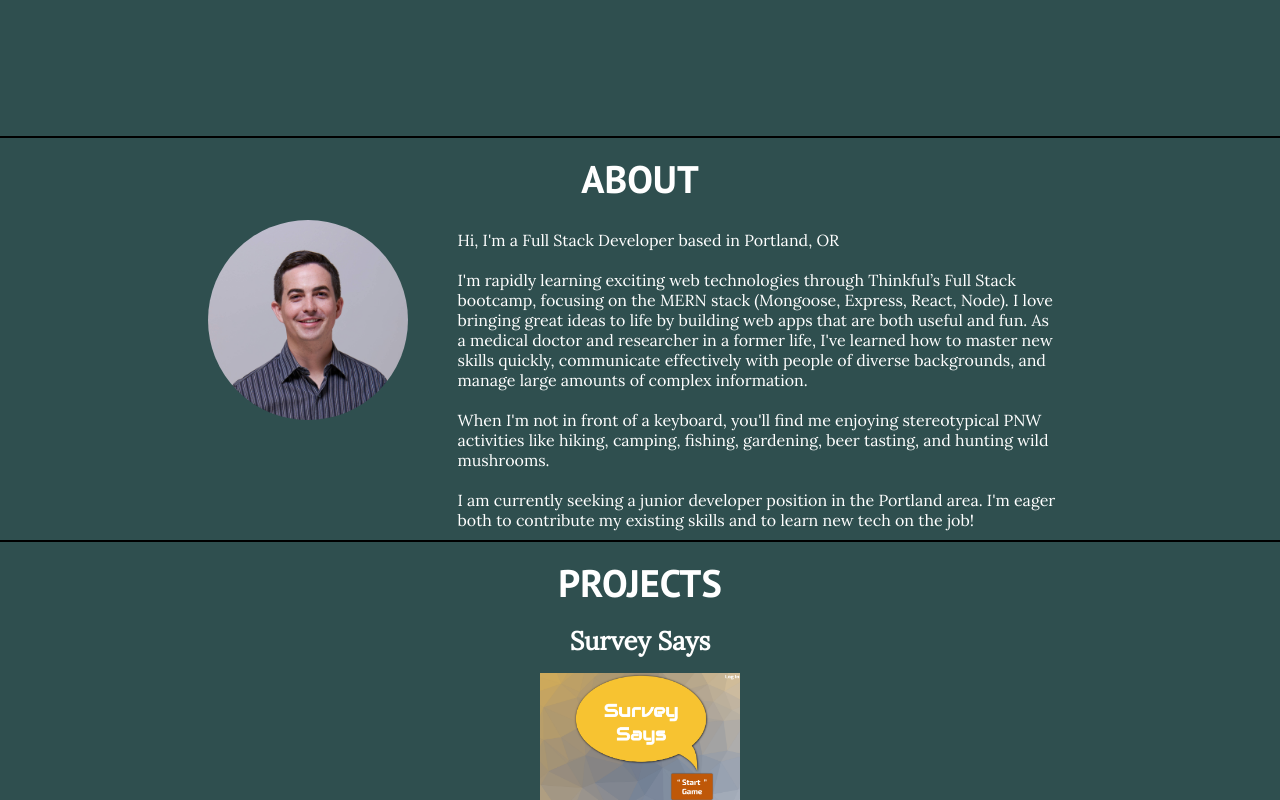
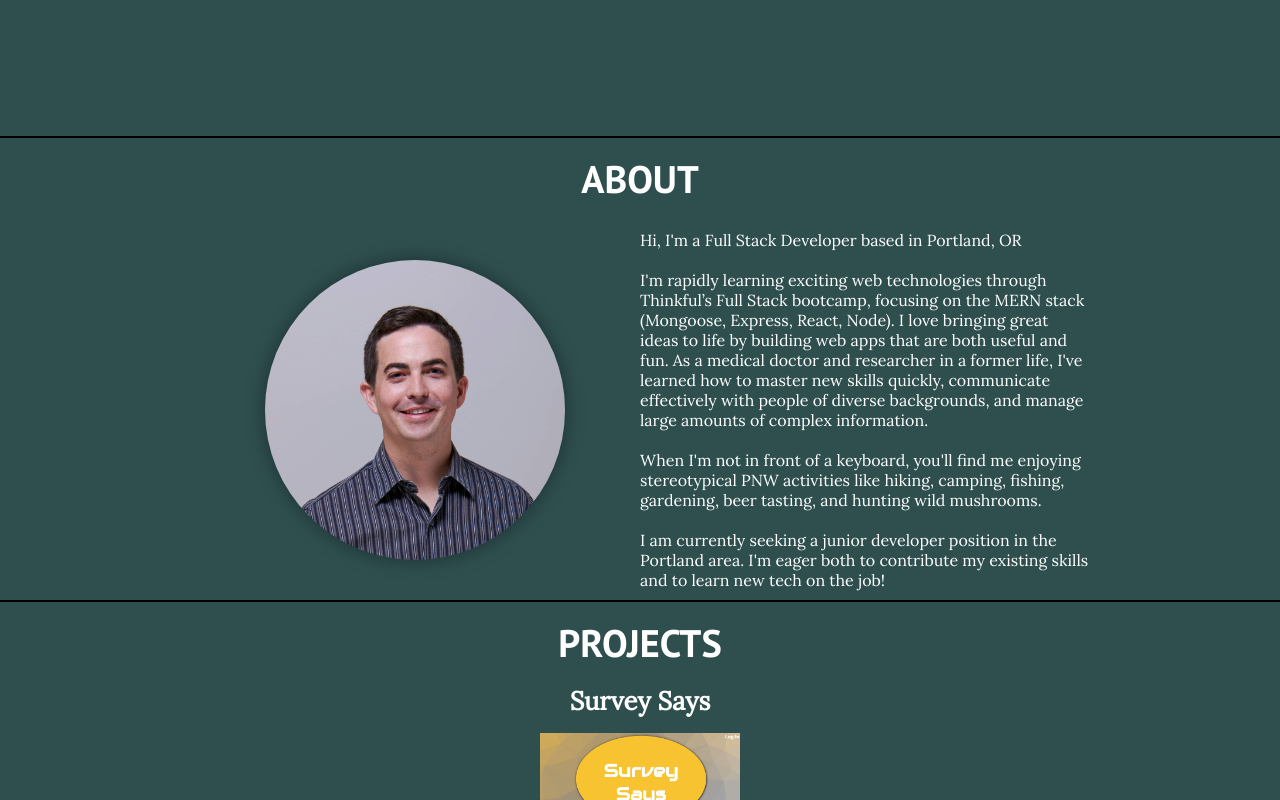
Before and after one commit to fastlain/portfolio, a React (Create React App) app: page / in a window 1280 px wide. Shown: the part 662-1462 px from the top of the page. Built offline with nearby package versions, Linux system fonts and the light colour scheme.

Commit message:
Adjust image layouts

```diff
--- a/src/About.js
+++ b/src/About.js
@@ -11,7 +11,9 @@ class About extends Component {
             <section id="about">
                 <h2>ABOUT</h2>
                 <div className={styles.flexRow}>
-                    <img className={styles.headshot} src={data.headshot} alt="Michael Allain headshot"/>
+                    <div className={styles.imgContainer}>
+                        <img className={styles.headshot} src={data.headshot} alt="Michael Allain headshot"/>
+                    </div>
                     <div className={styles.flexCol}>
                         {paragraphs}
                     </div>
--- a/src/About.module.css
+++ b/src/About.module.css
@@ -1,18 +1,20 @@
-.para {
-    max-width: 600px;
-    margin: 20px auto;
+.imgContainer {
+    display: flex;
+    align-items: center;
+    justify-content: center;
+    width: 80%;
+    margin: 0 auto;
+    text-align: center;
 }
 
 .headshot {
+    width: 100%;
+    max-width: 300px;
     border-radius: 50%;
-    width: 200px;
-    height: 200px;
-    display: block;
-    margin: 0 auto;
+    box-shadow: 0 0 20px rgba(0, 0, 0, 0.4);
 }
 
 .flexRow {
-    width: 80%;
     max-width: 900px;
     margin: 0 auto;
 }
@@ -20,8 +22,8 @@
 .flexCol {
     display: flex;
     flex-direction: column;
-    width: 70%;
-    max-width: 700px;
+    width: 80%;
+    max-width: 450px;
     margin: 0 auto;
 }
 
@@ -34,6 +36,10 @@
 @media (min-width: 800px) {
     .flexRow {
         display: flex;
-        justify-content: space-between;
+        /* justify-content: space-between; */
+    }
+
+    .flexCol {
+        max-width: 700px;
     }
 }
--- a/src/Project.js
+++ b/src/Project.js
@@ -10,7 +10,7 @@ class Project extends Component {
         return (
             <div>
                 <h3 className={styles.title}>{this.props.title}</h3>
-                <img className={styles.screenshot} src={this.props.screenshot} alt={this.props.title + " Screenshot"}></img>
+                <img className={styles.screenshot} src={this.props.screenshot} alt={this.props.title + " Screenshot"} />
                 <p className={styles.para}>{this.props.description}</p>
                 <div className={styles.btnCont}>
                     <button className={styles.btn} type="button">
```
